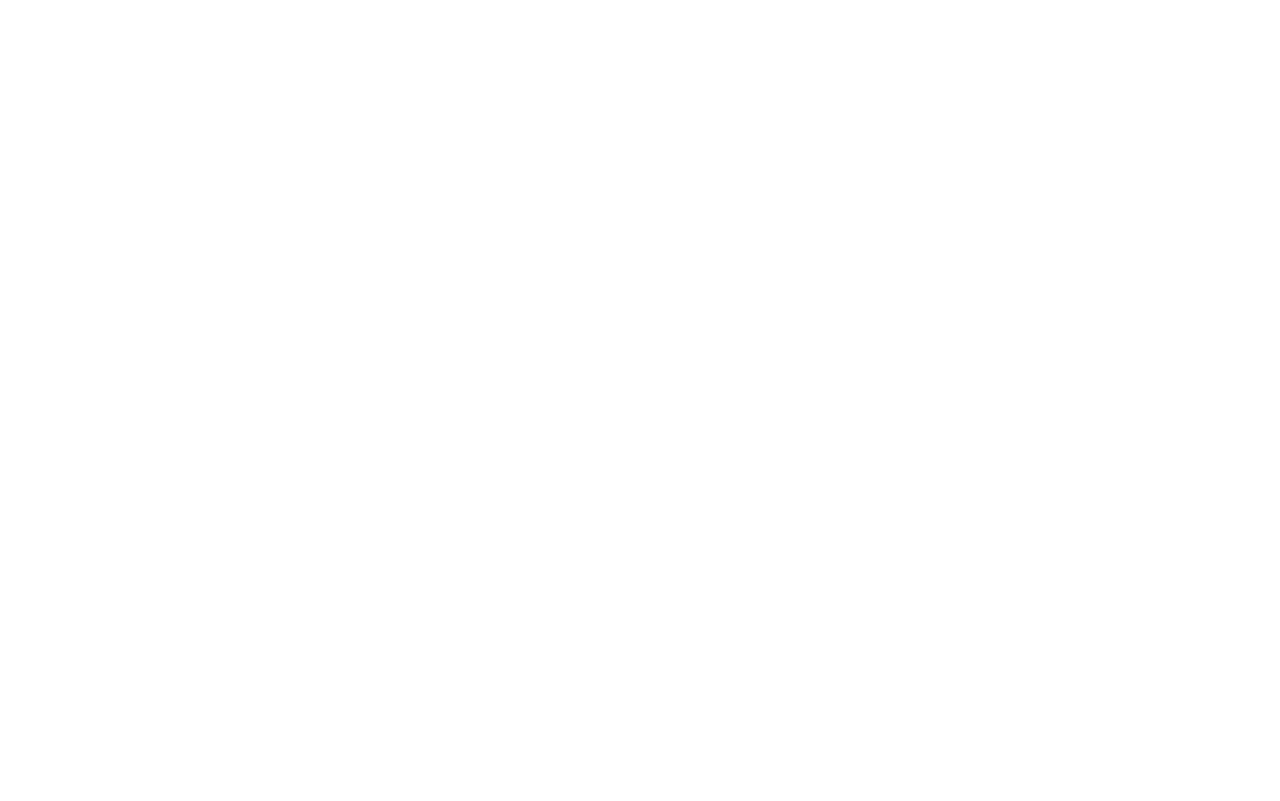
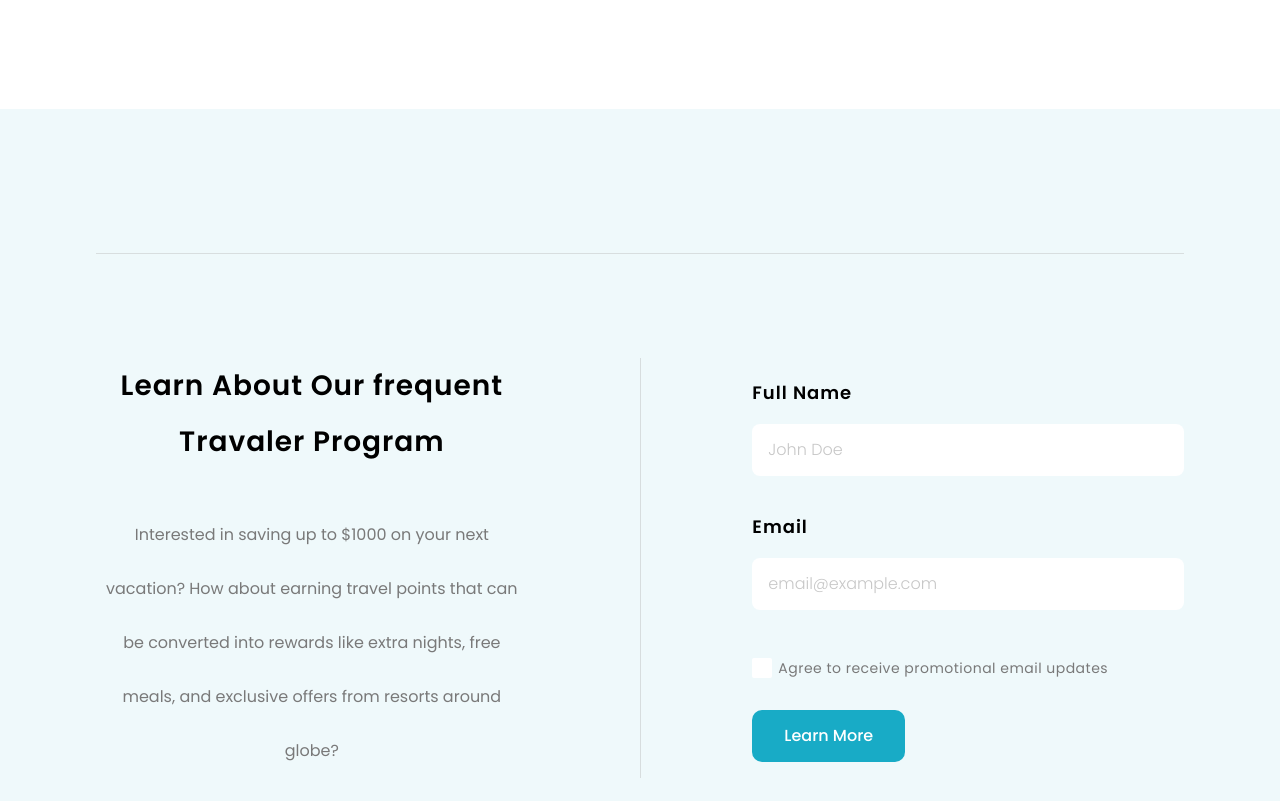
Before and after one commit to diegovilhalva/go-travel, a React (Vite) app: page / in a window 1280 px wide. Shown: the part 5703-6504 px from the top of the page. Before the commit the page ends 5812 px from the top, so only its background shows below. Built offline with nearby package versions, Linux system fonts and the light colour scheme.

Commit message:
section frequent traveler created

```diff
--- a/src/App.tsx
+++ b/src/App.tsx
@@ -1,4 +1,5 @@
 import ExploreMore from "./components/ExploreMore/ExploreMore";
+import FrequentTraveler from "./components/FrequentTraveler";
 import Header from "./components/Header";
 import Hero from "./components/Hero/Hero";
 import Main from "./components/Main";
@@ -20,6 +21,7 @@
       <Services/>
       <News/>
       <ExploreMore />
+      <FrequentTraveler />
     </Main>
   </Page>);
 }
--- /dev/null
+++ b/src/components/FrequentTraveler.tsx
@@ -0,0 +1,110 @@
+import { MouseEvent, useState } from "react"
+import Checkmark from "./Icons/Checkmark"
+import { useFormAndValidation } from "../hooks/useFormValidation"
+import { AnimatePresence, motion } from "motion/react"
+
+interface FormState {
+    currentState: "idle" | "pending" | "success" | "error";
+    errorMessage: string | null;
+}
+
+const buttonStateClasses = {
+    idle: "bg-primary-700 opacity-100",
+    pending: "bg-primary-700 opacity-50",
+    success: "bg-green-500 opacity-100",
+    error: "bg-red-500 opacity-100",
+};
+
+
+const FrequentTraveler = () => {
+    const [isChecked, setIsChecked] = useState<boolean>(false)
+    const [formState, setFormState] = useState<FormState>({
+        currentState: "idle",
+        errorMessage: null
+    })
+
+
+    const { values, errors, isValid, handleChange, resetForm } = useFormAndValidation({
+        "fullName": "",
+        "email": ""
+    })
+
+    const handleSubmit = (e: MouseEvent<HTMLButtonElement>) => {
+        e.preventDefault()
+        if (isChecked && isValid) {
+            // todo form logic
+            setFormState({ currentState: "pending", errorMessage: null })
+
+            setTimeout(
+                () => setFormState({ currentState: "success", errorMessage: null }),
+                2000,
+            );
+
+            resetForm()
+        }
+    }
+
+    return (
+        <section className="bg-primary-100 px-24 py-36">
+            <div className="border-y-grey-500/40 m-auto flex max-w-389 items-center justify-between gap-x-28 border-y-1 py-26">
+                <div className="basis-150 text-center">
+                    <h3 className="tracking-6 mb-9.5 text-[1.75rem]/14 font-semibold">Learn About Our frequent Travaler Program</h3>
+                    <p className="text-grey-800 text-base/13.5">
+                        Interested in saving up to $1000 on your next vacation? How about
+                        earning travel points that can be converted into rewards like extra
+                        nights, free meals, and exclusive offers from resorts around globe?
+                    </p>
+                </div>
+                <div className="bg-grey-500/40 block w-0.25 self-stretch" />
+                <form className="flex flex-col basis-150">
+                    <label className="mb-8">
+                        <p className="tracking-6 mb-3 text-lg/9.5 font-semibold">Full Name</p>
+                        <input type="text" name="fullName" value={values.fullName} onChange={handleChange} minLength={2} maxLength={50} placeholder="John Doe" className={`placeholder:text-grey-400 w-full rounded-lg bg-white py-3.5 pl-4 transition-all duration-200 placeholder:font-light focus:outline-1 disabled:opacity-50 ${errors.fullName && "outline-red-500"}`} required />
+                        <AnimatePresence>
+
+                            {errors.fullName &&
+                                <motion.p
+                                    initial={{ opacity: 0, height: 0 }}
+                                    animate={{ opacity: 1, height: "auto" }}
+                                    exit={{ opacity: 0, height: 0 }}
+                                    transition={{ duration: 0.15 }}
+                                    className="text-red-500 pt-1 pl-0.5 text-sm">
+                                    {errors.fullName}
+                                </motion.p>
+                            }
+                        </AnimatePresence>
+                    </label>
+                    <label className="mb-12">
+                        <p className="tracking-6 mb-3 text-lg/9.5 font-semibold">Email</p>
+                        <input type="email" name="email" value={values.email} onChange={handleChange} minLength={5} maxLength={100} placeholder="email@example.com" className={`placeholder:text-grey-400 w-full rounded-lg bg-white py-3.5 pl-4 transition-all duration-200 placeholder:font-light focus:outline-1 disabled:opacity-50 ${errors.email && "outline-red"}`} required />
+                        <AnimatePresence>
+
+                            {errors.email && <motion.p className="text-red-500 pt-1 pl-0.5 text-sm"
+                                initial={{ opacity: 0, height: 0 }}
+                                animate={{ opacity: 1, height: "auto" }}
+                                exit={{ opacity: 0, height: 0 }}
+                                transition={{ duration: 0.15 }}
+                            >{errors.email}</motion.p>}
+                        </AnimatePresence>
+                    </label>
+                    <div className="flex flex-wrap item-center justify-between gap-8">
+                        <label className="text-grey-800 flex cursor-pointer items-center gap-x-1.5">
+                            <button className="flex size-5 cursor-pointer items-center justify-center rounded-xs bg-white p-1 disabled:opacity-50" type="button" onClick={() => setIsChecked(!isChecked)}>
+                                <Checkmark className={`size-2 transition-all duration-200 ${isChecked ? 'visible size-3 opacity-100' : 'invisible size-2 opacity-0'}`} />
+                            </button>
+                            <p className="text-sm tracking-[.03rem]">Agree to receive promotional email updates</p>
+                        </label>
+                        <button className={` enabled:hover:bg-primary-800 cursor-pointer rounded-[0.625rem] px-8 py-3.5 font-medium text-white transition-all duration-200 disabled:cursor-not-allowed ${buttonStateClasses[formState.currentState]}`} onClick={handleSubmit} disabled={formState.currentState !== "idle"}>
+                            {formState.currentState === "idle" && "Learn More"}
+                            {formState.currentState === "pending" && "Submitting..."}
+                            {formState.currentState === "error" && "Submission Failed"}
+                            {formState.currentState === "success" && "Success!"}
+                        </button>
+                    </div>
+                </form>
+            </div>
+        </section>
+    )
+}
+
+export default FrequentTraveler
--- /dev/null
+++ b/src/hooks/useFormValidation.tsx
@@ -0,0 +1,44 @@
+import { useState, ChangeEvent } from "react";
+
+
+interface FormValues {
+    [key: string]: string
+}
+
+interface FormErrors {
+    [key: string]: string
+}
+
+export function useFormAndValidation(inputs: FormValues) {
+    const [values, setValues] = useState<FormValues>(inputs)
+    const [errors, setErrors] = useState<FormErrors>({})
+    const [isValid, setIsValid] = useState<boolean>(false)
+
+    function handleChange(e: ChangeEvent<HTMLInputElement>) {
+        const { name, value } = e.target
+
+        setValues((prev) => ({
+            ...prev,
+            [name]: value
+        }))
+        setErrors((prev) => ({
+            ...prev,
+            [name]:e.target.validationMessage
+        }))
+        setIsValid(e?.target?.closest("form")?.checkValidity() ?? false)
+    }
+
+    function resetForm(values:FormValues = inputs, errors:FormErrors ={} ,isValid:boolean = false) {
+        setErrors(errors)
+        setValues(values)
+        setIsValid(isValid)
+
+    }
+     return {
+            values,
+            errors,
+            isValid,
+            handleChange,
+            resetForm
+        }
+}
```
